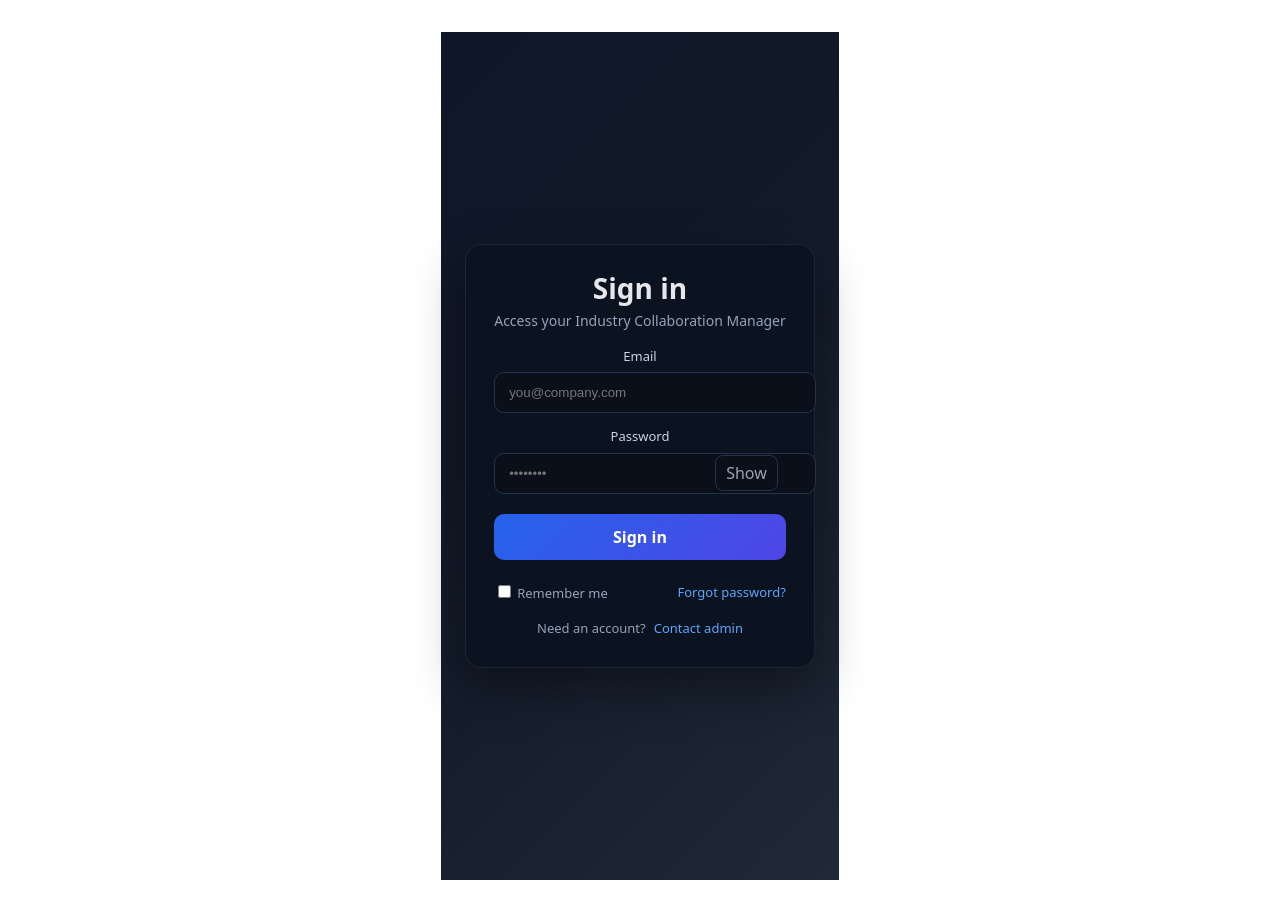
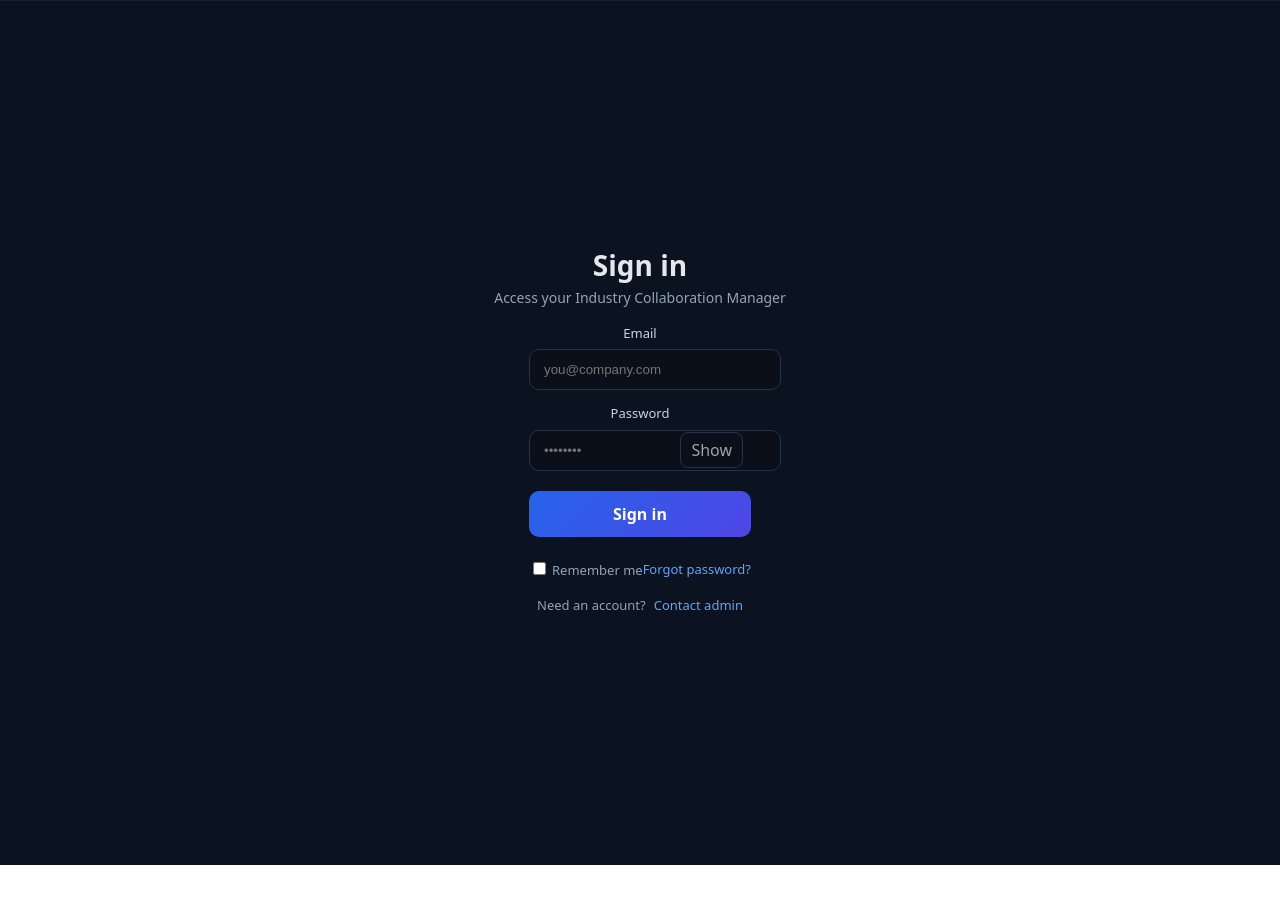
Before and after one commit to zrn2003/frontend, a React (Vite) app: page / in a window 1280 px wide. After the commit the page ends 800 px from the top, so only its background shows below. Built offline with nearby package versions, Linux system fonts and the light colour scheme.

Commit message:
style: make login page full-screen layout

```diff
--- a/src/components/LoginForm.css
+++ b/src/components/LoginForm.css
@@ -1,20 +1,30 @@
 .login-page {
-  min-height: 100vh;
+  position: fixed;
+  inset: 0;
+  height: 100vh;
+  width: 100vw;
   display: flex;
-  align-items: center;
-  justify-content: center;
+  align-items: stretch;
+  justify-content: stretch;
   background: linear-gradient(135deg, #0f172a 0%, #111827 35%, #1f2937 100%);
-  padding: 24px;
 }
 
 .login-card {
   width: 100%;
-  max-width: 440px;
+  height: 100%;
+  max-width: none;
   background: #0b1220;
-  border: 1px solid rgba(255, 255, 255, 0.08);
-  border-radius: 16px;
-  padding: 28px;
-  box-shadow: 0 20px 50px rgba(0,0,0,.4);
+  border-top: 1px solid rgba(255, 255, 255, 0.06);
+  border-left: none;
+  border-right: none;
+  border-bottom: none;
+  border-radius: 0;
+  padding: 32px;
+  box-shadow: none;
+  display: flex;
+  flex-direction: column;
+  align-items: center;
+  justify-content: center;
 }
 
 .login-header h1 {
```
